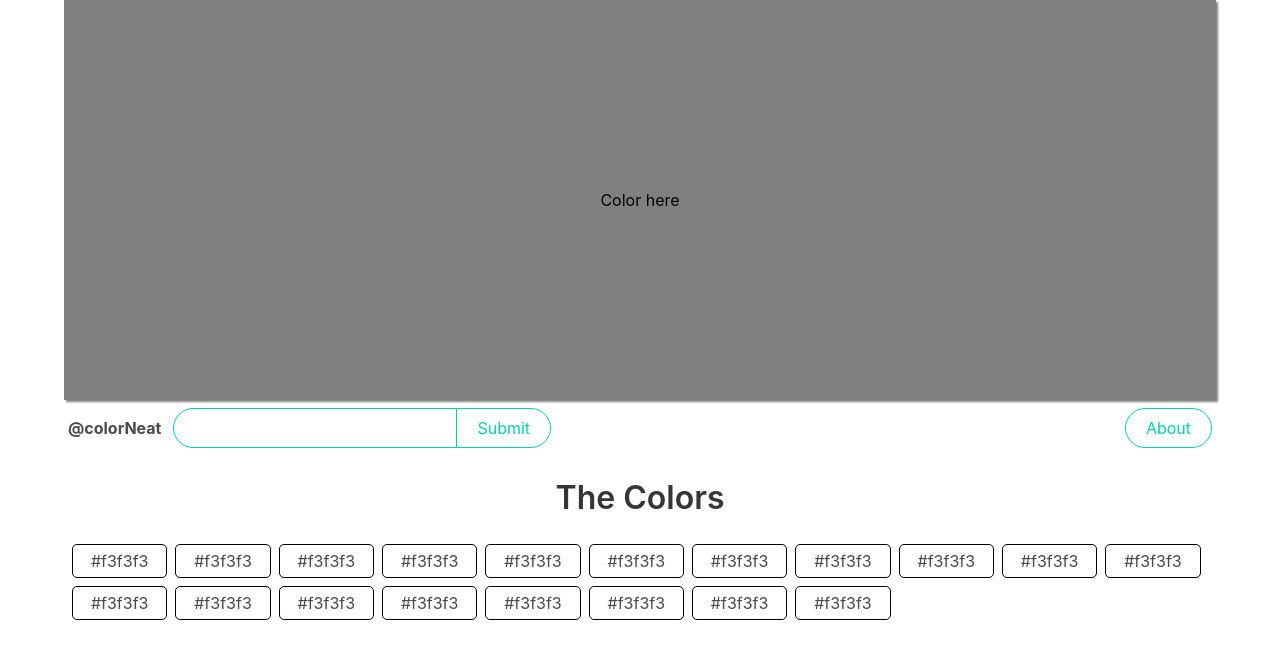
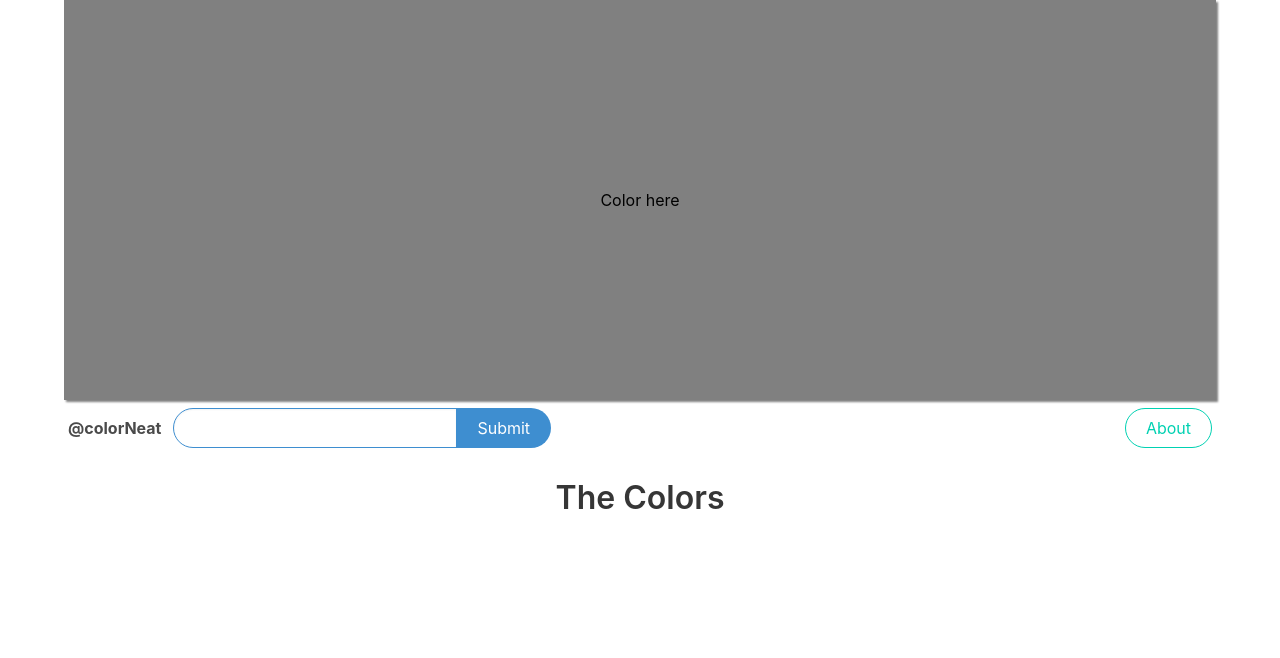
Before and after one commit to wallWrecker/colur-palete, a website: page index.html in a window 1280 px wide. Drawn offline with nearby package versions, Linux system fonts and the light colour scheme.

Commit message:
Removed unnecessary elements

```diff
--- a/index.html
+++ b/index.html
@@ -20,12 +20,10 @@
         </div>
         <div class="level-item field has-addons">
           <div class="control">
-            <input class="input is-rounded is-primary" type="text" />
+            <input class="input is-rounded is-info" type="text" />
           </div>
           <div class="control">
-            <button class="button is-rounded is-outlined is-primary">
-              Submit
-            </button>
+            <button class="button is-rounded is-info is-primary">Submit</button>
           </div>
         </div>
       </div>
@@ -40,103 +38,7 @@
     </div>
     <div class="container">
       <h3 class="title has-text-centered">The Colors</h3>
-      <div class="columns mx-1 my-1 is-multiline">
-        <div
-          class="column color_house is-1 px-1 py-1 mx-1 my-1 has-text-centered"
-        >
-          #f3f3f3
-        </div>
-        <div
-          class="column color_house is-1 px-1 py-1 mx-1 my-1 has-text-centered"
-        >
-          #f3f3f3
-        </div>
-        <div
-          class="column color_house is-1 px-1 py-1 mx-1 my-1 has-text-centered"
-        >
-          #f3f3f3
-        </div>
-        <div
-          class="column color_house is-1 px-1 py-1 mx-1 my-1 has-text-centered"
-        >
-          #f3f3f3
-        </div>
-        <div
-          class="column color_house is-1 px-1 py-1 mx-1 my-1 has-text-centered"
-        >
-          #f3f3f3
-        </div>
-        <div
-          class="column color_house is-1 px-1 py-1 mx-1 my-1 has-text-centered"
-        >
-          #f3f3f3
-        </div>
-        <div
-          class="column color_house is-1 px-1 py-1 mx-1 my-1 has-text-centered"
-        >
-          #f3f3f3
-        </div>
-        <div
-          class="column color_house is-1 px-1 py-1 mx-1 my-1 has-text-centered"
-        >
-          #f3f3f3
-        </div>
-        <div
-          class="column color_house is-1 px-1 py-1 mx-1 my-1 has-text-centered"
-        >
-          #f3f3f3
-        </div>
-        <div
-          class="column color_house is-1 px-1 py-1 mx-1 my-1 has-text-centered"
-        >
-          #f3f3f3
-        </div>
-        <div
-          class="column color_house is-1 px-1 py-1 mx-1 my-1 has-text-centered"
-        >
-          #f3f3f3
-        </div>
-        <div
-          class="column color_house is-1 px-1 py-1 mx-1 my-1 has-text-centered"
-        >
-          #f3f3f3
-        </div>
-        <div
-          class="column color_house is-1 px-1 py-1 mx-1 my-1 has-text-centered"
-        >
-          #f3f3f3
-        </div>
-        <div
-          class="column color_house is-1 px-1 py-1 mx-1 my-1 has-text-centered"
-        >
-          #f3f3f3
-        </div>
-        <div
-          class="column color_house is-1 px-1 py-1 mx-1 my-1 has-text-centered"
-        >
-          #f3f3f3
-        </div>
-        <div
-          class="column color_house is-1 px-1 py-1 mx-1 my-1 has-text-centered"
-        >
-          #f3f3f3
-        </div>
-        <div
-          class="column color_house is-1 px-1 py-1 mx-1 my-1 has-text-centered"
-        >
-          #f3f3f3
-        </div>
-        <div
-          class="column color_house is-1 px-1 py-1 mx-1 my-1 has-text-centered"
-        >
-          #f3f3f3
-        </div>
-        <div
-          class="column color_house is-1 px-1 py-1 mx-1 my-1 has-text-centered"
-        >
-          #f3f3f3
-        </div>
-      </div>
+      <div class="columns mx-1 my-1 is-multiline"></div>
     </div>
     <script type="module" src="app.js"></script>
   </body>
```
